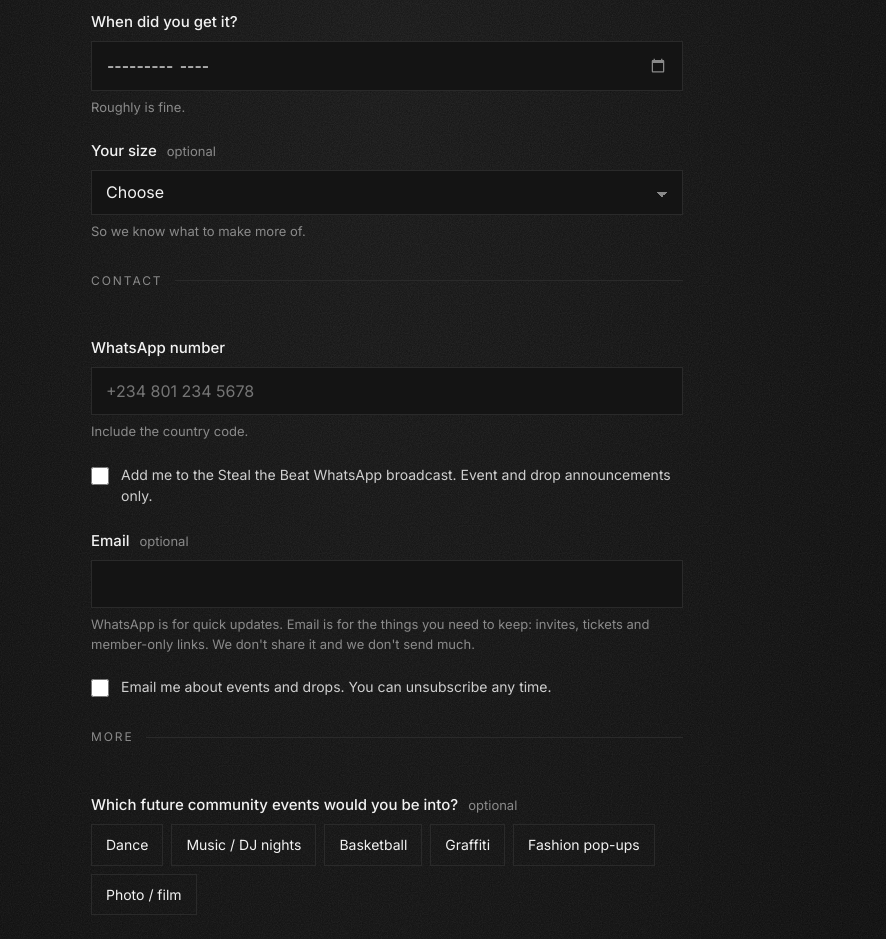
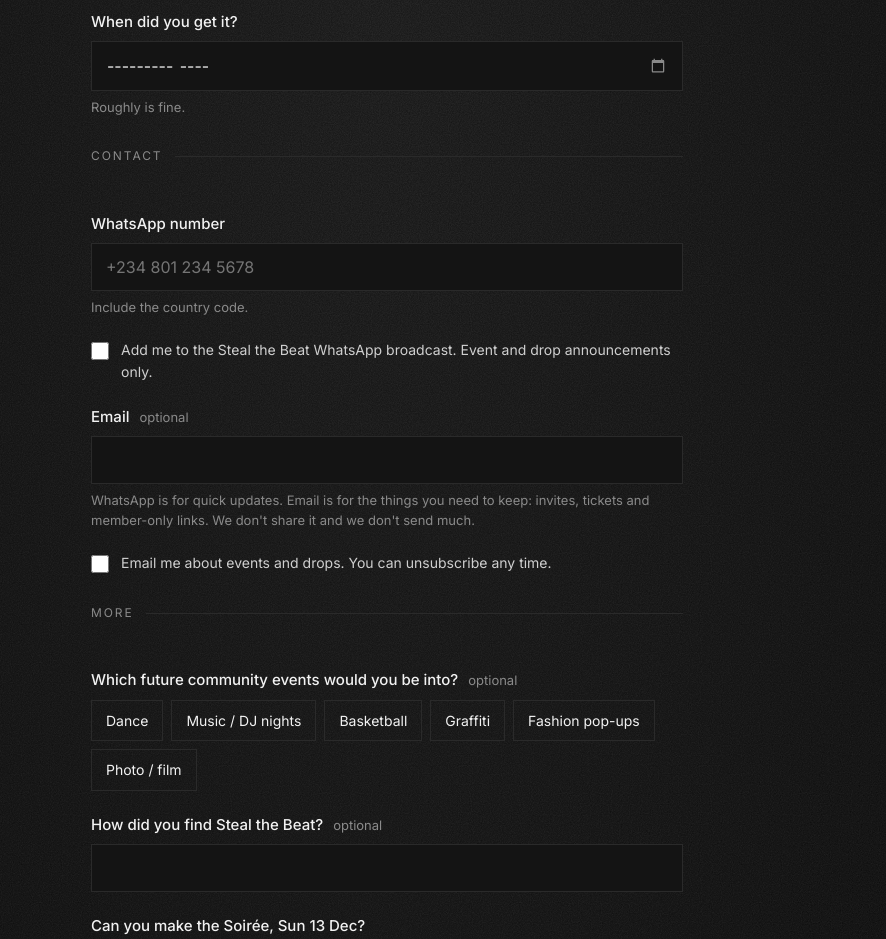
Before and after one commit to joonspoon/stealthebeat-site, a plain HTML site: page join.html in a window 1280 px wide. Shown: the part 960-1899 px from the top of the page, without its empty margins (253-1139 px from the left). Drawn offline with Linux system fonts and the light colour scheme.

Commit message:
Remove size question from sign-up form
Co-Authored-By: Claude Opus 5.5 <noreply@anthropic.com>
Claude-Session: https://claude.ai/code/session_01BjBGUV2HpUL7mYQBsMSS5Y

```diff
--- a/join.html
+++ b/join.html
@@ -74,15 +74,6 @@
         <label for="got_when">When did you get it?</label>
           <input id="got_when" name="got_when" type="month" required>
           <p class="hint">Roughly is fine.</p>
-      </div>
-
-      <div class="field">
-        <label for="size">Your size <span class="opt">optional</span></label>
-        <select id="size" name="size">
-          <option value="" selected>Choose</option>
-          <option>XS</option><option>S</option><option>M</option><option>L</option><option>XL</option><option>XXL</option>
-        </select>
-        <p class="hint">So we know what to make more of.</p>
       </div>
     </fieldset>
 
```
Also changed, not shown: 1 other file.
